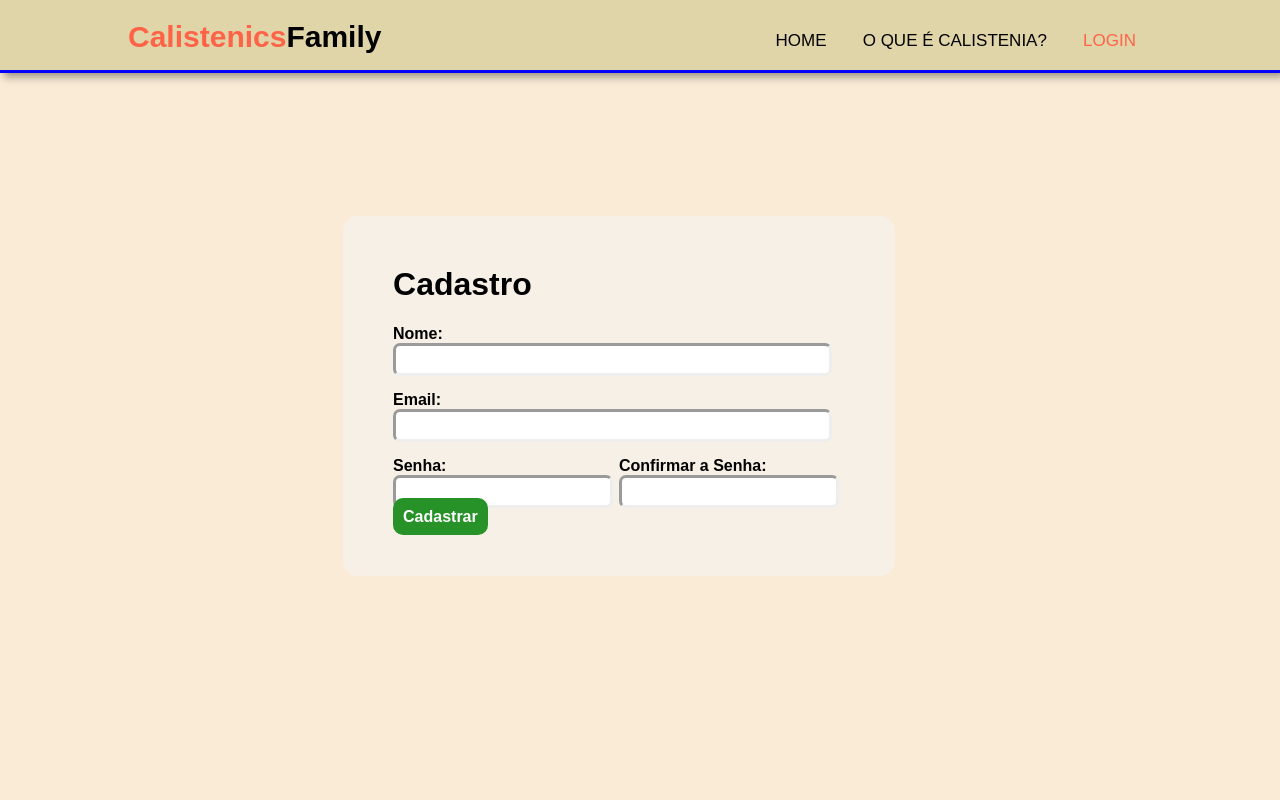
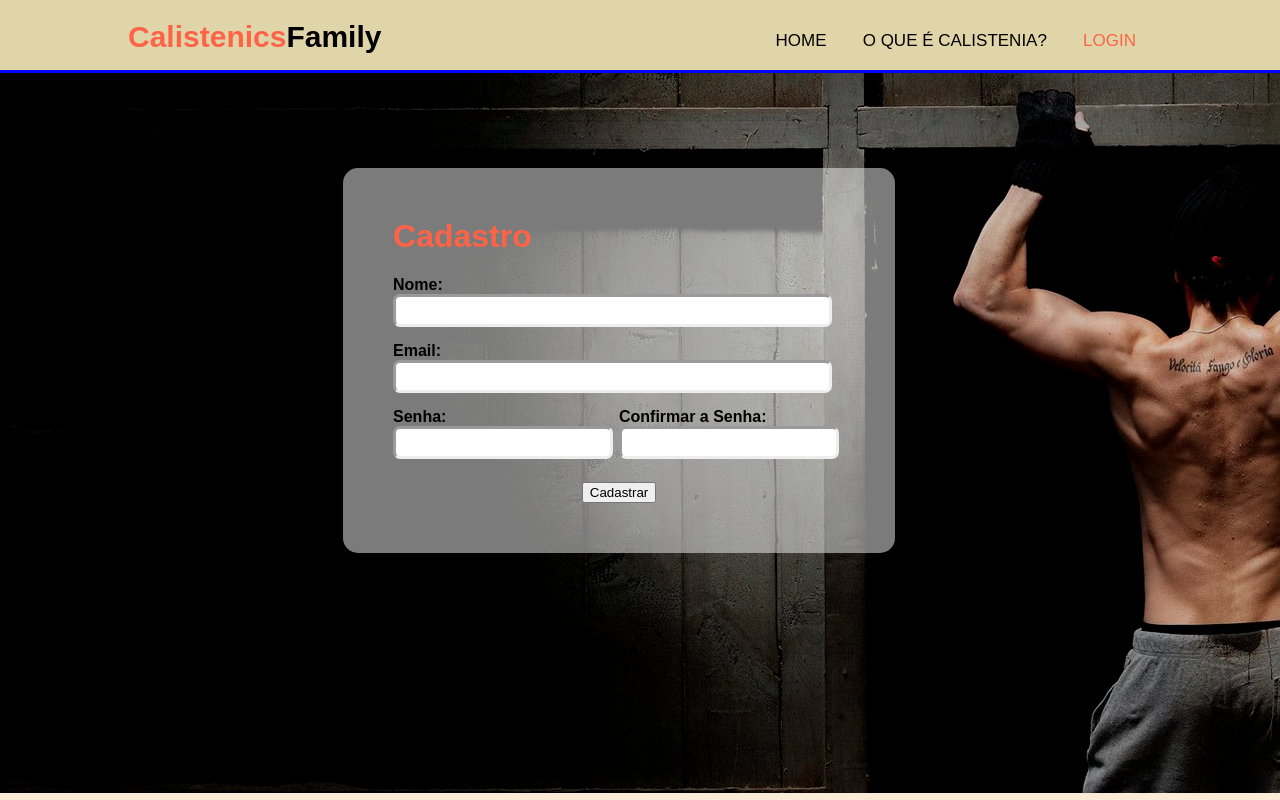
Before and after one commit to Gustavo141101/Projeto-Individual, a plain HTML site: page cadastro.html in a window 1280 px wide. Drawn offline with Linux system fonts and the light colour scheme.

Commit message:
Terminando login e cadastro

```diff
--- a/cadastro.html
+++ b/cadastro.html
@@ -18,6 +18,7 @@
         </ul>
         </div>
     </header>
+    <div class="img-geral">
     <div class="conteudo-login">
         <div class="container">
           <form class="form-cadastro">
@@ -25,7 +26,7 @@
             <div class="form-principal">
 
               <!-- Nome e Email -->
-              <h1>Cadastro</h1>
+              <h1 class="text-calistenia">Cadastro</h1>
               <label for="idNome">Nome:</label>
               <input type="text" id="idNome" class="input-cadastro">
               <br>
@@ -44,18 +45,13 @@
                   <input maxlength="16" type="password" id="idConfirmSenha" class="input-cadastro">
                 </div>
 
-
-
-
-
-
-
-
-              <a class="btn-cadastro" onclick="verificarCadastro()">Cadastrar</a>
+                <div  class="bottom-cadastro" >
+              <button onclick="verificarCadastro()">Cadastrar</button>
             </div>
-
+          </div>
           </form>
         </div>
       </div>
+    </div>
 </body>
 </html>
--- a/style3Login.css
+++ b/style3Login.css
@@ -41,12 +41,11 @@ header li{
     text-transform: uppercase;
     font-size: 17px;
     padding: 16px;
+
 }
 
 header ul li a{
     text-decoration: none;
-
-
 }
 
 .text-calistenia{
@@ -57,7 +56,6 @@ header ul li a{
     width: 40%;
     margin: auto;
     height: 380px;
-    margin-top: 100px;
     border-radius: 5px;
     font-family:-apple-system, BlinkMacSystemFont, 'Segoe UI', Roboto, Oxygen, Ubuntu, Cantarell, 'Open Sans', 'Helvetica Neue', sans-serif;
   }
@@ -65,8 +63,8 @@ header ul li a{
   .form-login h1 {
     color: tomato;
     text-align: center;
-    padding-top: 45px;
     font-weight: bold;
+    margin-top: 15%;
   }
 
   .form-login label,
@@ -110,3 +108,12 @@ header ul li a{
     text-decoration: none;
     margin: 43%;
   }
+
+.img-geral{
+  background-image: url("./Imagens/Calistenia-Login.png");
+  height: 90vh;
+}
+
+.conteudo-login{
+  padding-top: 1%
+}
--- a/style4Cadastro.css
+++ b/style4Cadastro.css
@@ -55,7 +55,7 @@ header ul li a{
 .form-cadastro
   {
     margin: 21%;
-    margin-top: 14%;
+    margin-top: 8%;
     padding: 20px;
     width: 50%;
     background-color: rgb(245, 245, 245 ,0.5);
@@ -114,15 +114,22 @@ header ul li a{
       display: inline-block;
 
   }
+  .bottom-cadastro{
+    display: flex;
+    justify-content: center;
+    align-items: center;
+    margin-top: 5%;
+  }
 
-  .btn-cadastro
-  {
-    background-color: rgb(39, 146, 39);
-    color: white;
-    font-weight: bold;
-    padding: 10px;
-    cursor: pointer;
-    outline: none;
-    border-radius: 10px;
-    text-decoration: none;
+
+  .text-calistenia{
+    color: tomato;
   }
+
+ .img-geral{
+   background-image: url("./Imagens/Calistenia-Login.png");
+   height: 90vh;
+ }
+ .conteudo-login{
+   padding-top: 1%;
+ }
```
Also changed, not shown: Imagens/Calistenia - Login.jpg (added), Imagens/Calistenia-Login.png (added).
